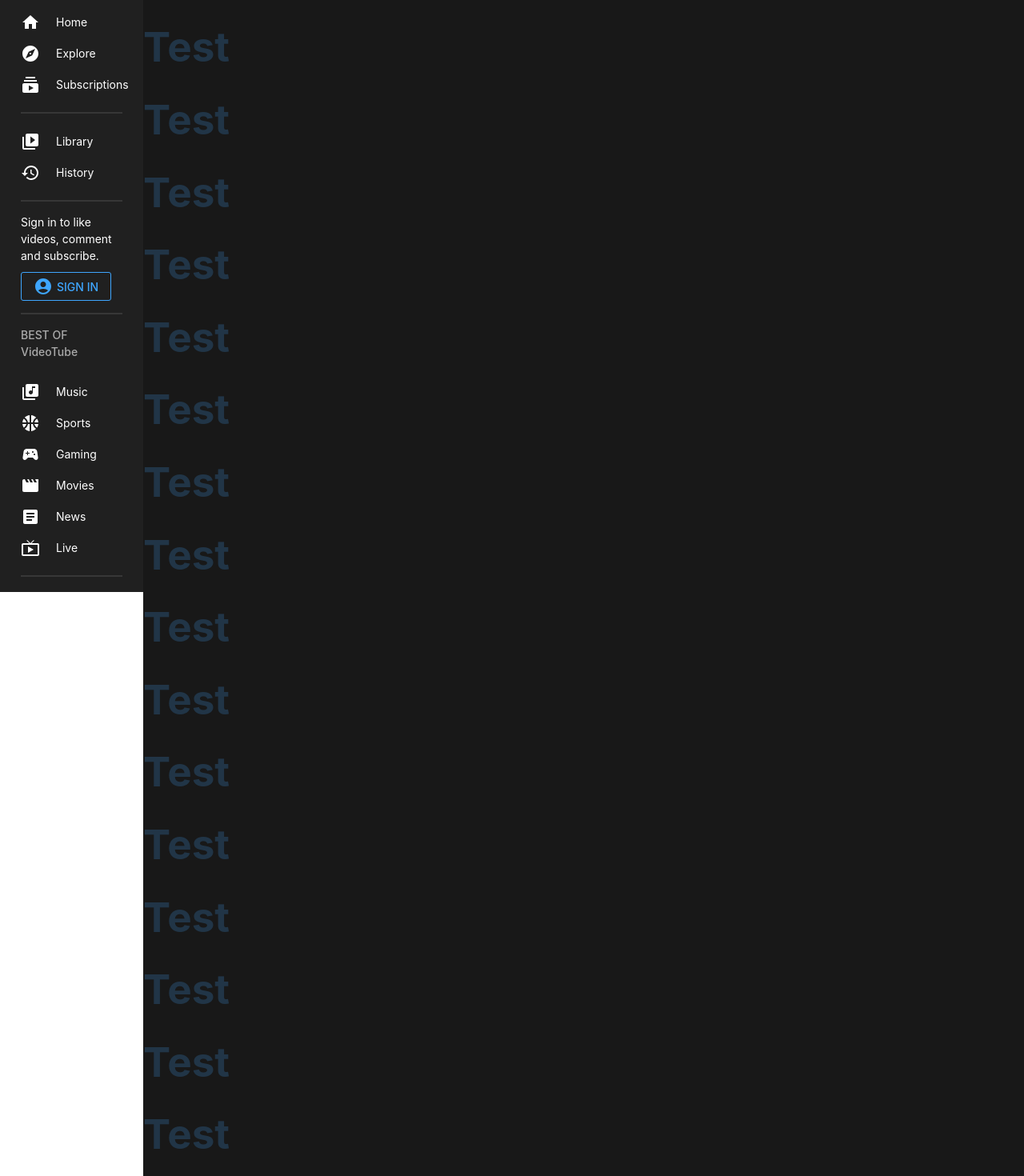
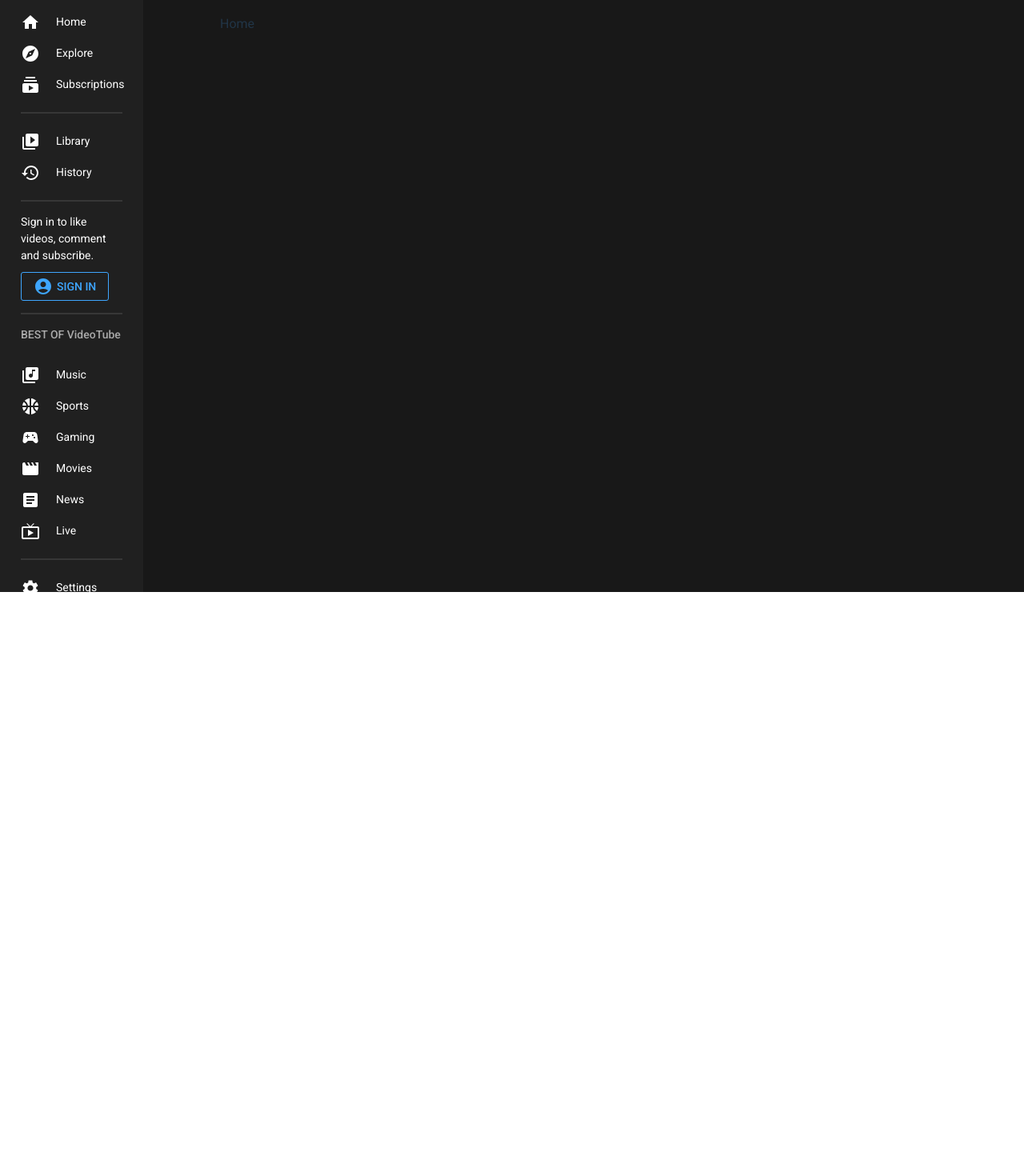
Before and after one commit to LaitIgor/video_app, a React (Vite) app: page / in a window 1280 px wide. Shown: the part 60-1530 px from the top of the page at 80% size. After the commit the page ends 800 px from the top, so only its background shows below. Built offline with nearby package versions, Linux system fonts and the light colour scheme.

Commit message:
add router + home page. Add cards to Home page + styling

```diff
--- a/index.html
+++ b/index.html
@@ -3,6 +3,9 @@
   <head>
     <meta charset="UTF-8" />
     <link rel="icon" type="image/svg+xml" href="/vite.svg" />
+    <link rel="preconnect" href="https://fonts.googleapis.com">
+    <link rel="preconnect" href="https://fonts.gstatic.com" crossorigin>
+    <link href="https://fonts.googleapis.com/css2?family=Roboto:wght@100;300;400;500;700;900&display=swap" rel="stylesheet">
     <meta name="viewport" content="width=device-width, initial-scale=1.0" />
     <title>Video Service App</title>
   </head>
--- a/src/App.jsx
+++ b/src/App.jsx
@@ -1,8 +1,11 @@
 import { useState } from 'react';
+import { BrowserRouter, Route, Routes } from 'react-router-dom';
 import styled, { ThemeProvider } from 'styled-components';
 import Menu from './components/Menu';
 import Navbar from './components/Navbar';
 import { darkTheme, lightTheme } from './utils/Theme';
+import Home from './components/pages/Home';
+import Video from './components/pages/Video';
 
 const Container = styled.div`
 display: flex
@@ -12,7 +15,9 @@ const Main = styled.div`
 flex: 7;
 background-color: ${({theme}) => theme.bg};
 `
-const Wrapper = styled.div``
+const Wrapper = styled.div`
+  padding: 22px 96px;
+`
 
 function App() {
   const [darkMode, setDarkMode] = useState(true)
@@ -20,91 +25,22 @@ function App() {
   return (
     <ThemeProvider theme={darkMode ? darkTheme : lightTheme}>
       <Container>
+        <BrowserRouter>
           <Menu setDarkMode={setDarkMode}/>
-
           <Main>
             <Navbar/>
             <Wrapper>
-          <h1>Test</h1>
-          <h1>Test</h1>
-          <h1>Test</h1>
-          <h1>Test</h1>
-          <h1>Test</h1>
-          <h1>Test</h1>
-          <h1>Test</h1>
-          <h1>Test</h1>
-          <h1>Test</h1>
-          <h1>Test</h1>
-          <h1>Test</h1>
-          <h1>Test</h1>
-          <h1>Test</h1>
-          <h1>Test</h1>
-          <h1>Test</h1>
-          <h1>Test</h1>
-          <h1>Test</h1>
-          <h1>Test</h1>
-          <h1>Test</h1>
-          <h1>Test</h1>
-          <h1>Test</h1>
-          <h1>Test</h1>
-          <h1>Test</h1>
-          <h1>Test</h1>
-          <h1>Test</h1>
-          <h1>Test</h1>
-          <h1>Test</h1>
-          <h1>Test</h1>
-          <h1>Test</h1>
-          <h1>Test</h1>
-          <h1>Test</h1>
-          <h1>Test</h1>
-          <h1>Test</h1>
-          <h1>Test</h1>
-          <h1>Test</h1>
-          <h1>Test</h1>
-          <h1>Test</h1>
-          <h1>Test</h1>
-          <h1>Test</h1>
-          <h1>Test</h1>
-          <h1>Test</h1>
-          <h1>Test</h1>
-          <h1>Test</h1>
-          <h1>Test</h1>
-          <h1>Test</h1>
-          <h1>Test</h1>
-          <h1>Test</h1>
-          <h1>Test</h1>
-          <h1>Test</h1>
-          <h1>Test</h1>
-          <h1>Test</h1>
-          <h1>Test</h1>
-          <h1>Test</h1>
-          <h1>Test</h1>
-          <h1>Test</h1>
-          <h1>Test</h1>
-          <h1>Test</h1>
-          <h1>Test</h1>
-          <h1>Test</h1>
-          <h1>Test</h1>
-          <h1>Test</h1>
-          <h1>Test</h1>
-          <h1>Test</h1>
-          <h1>Test</h1>
-          <h1>Test</h1>
-          <h1>Test</h1>
-          <h1>Test</h1>
-          <h1>Test</h1>
-          <h1>Test</h1>
-          <h1>Test</h1>
-          <h1>Test</h1>
-          <h1>Test</h1>
-          <h1>Test</h1>
-          <h1>Test</h1>
-          <h1>Test</h1>
-          <h1>Test</h1>
-          <h1>Test</h1>
-          Video cards
+              <Routes>
+                <Route path="/">
+                  <Route index element={<Home/>}/>
+                  <Route path="video">
+                    <Route path=":id" element={<Video />}/>
+                  </Route>
+                </Route>
+              </Routes>
             </Wrapper>
           </Main>
+        </BrowserRouter>
       </Container>
     </ThemeProvider>
   )
--- /dev/null
+++ b/src/components/Card.jsx
@@ -0,0 +1,67 @@
+import styled from "styled-components"
+import Avatar from '../img/avatar.jpg'
+
+const Container = styled.div`
+  width: 360px;
+  margin-bottom: 45px;
+  cursor: pointer;
+`
+
+const Image = styled.img`
+  width: 100%;
+  height: 202px;
+  background-color: #999;
+`
+
+const Details = styled.div`
+  display: flex;
+  margin-top: 16px;
+  gap: 12px;
+
+`
+
+const ChannelImage = styled.img`
+  width: 36px;
+  height: 36px;
+  border-radius: 50%;
+  background-color: #999;
+  object-fit: cover;
+`
+
+const Texts = styled.div`
+`
+
+const Title = styled.h1`
+  font-size: 16px;
+  font-weight: 500;
+  color: ${({theme}) => theme.text}
+`
+
+const ChannelName = styled.h2`
+  font-size: 14px;
+  margin: 9px 0;
+  color: ${({theme}) => theme.text}
+`
+
+const Info = styled.div`
+  font-size: 14px;
+  color: ${({theme}) => theme.text}
+`
+
+const Card = () => {
+  return (
+    <Container>
+      <Image src='https://i.ytimg.com/vi/NocOBI0OCQs/hqdefault.jpg?sqp=-oaymwEXCOADEI4CSFryq4qpAwkIARUAAIhCGAE=&rs=AOn4CLDCareXExdLcorbwtwBKLqTtqZGsQ'/>
+      <Details>
+        <ChannelImage src={Avatar} />
+        <Texts>
+          <Title>Test Video</Title>
+          <ChannelName>Light Enlightening</ChannelName>
+          <Info>999,888 views * 1 day ago</Info>
+        </Texts>
+      </Details>
+    </Container>
+  )
+}
+
+export default Card
--- a/src/components/Menu.jsx
+++ b/src/components/Menu.jsx
@@ -20,6 +20,7 @@ import AccountCircleIcon from '@mui/icons-material/AccountCircle';
 const Container = styled.div`
     position: sticky;
     top: 0;
+    left: 0;
     flex-basis: 179px;
     overflow-y: auto;
     background-color: ${({theme}) => theme.bgLighter};
--- /dev/null
+++ b/src/components/pages/Home.jsx
@@ -0,0 +1,8 @@
+
+const Home = () => {
+  return (
+    <div>Home</div>
+  )
+}
+
+export default Home
--- /dev/null
+++ b/src/components/pages/Video.jsx
@@ -0,0 +1,41 @@
+import styled from "styled-components"
+import Card from "../Card"
+
+const Container = styled.div`
+  display: flex;
+  justify-content: space-between;
+  flex-wrap: wrap;
+`
+
+const Video = () => {
+  return (
+    <Container>
+      <Card/>
+      <Card/>
+      <Card/>
+      <Card/>
+      <Card/>
+      <Card/>
+      <Card/>
+      <Card/>
+      <Card/>
+      <Card/>
+      <Card/>
+      <Card/>
+      <Card/>
+      <Card/>
+      <Card/>
+      <Card/>
+      <Card/>
+      <Card/>
+      <Card/>
+      <Card/>
+      <Card/>
+      <Card/>
+      <Card/>
+      <Card/>
+    </Container>
+  )
+}
+
+export default Video
--- a/src/index.css
+++ b/src/index.css
@@ -1,5 +1,5 @@
 :root {
-  font-family: Inter, system-ui, Avenir, Helvetica, Arial, sans-serif;
+  font-family: Roboto, Inter, system-ui, Avenir, Helvetica, Arial, sans-serif;
   line-height: 1.5;
   font-weight: 400;
 
```
Also changed, not shown: src/img/avatar.jpg (added). Lines whose indentation alone changed are shown as unchanged.
